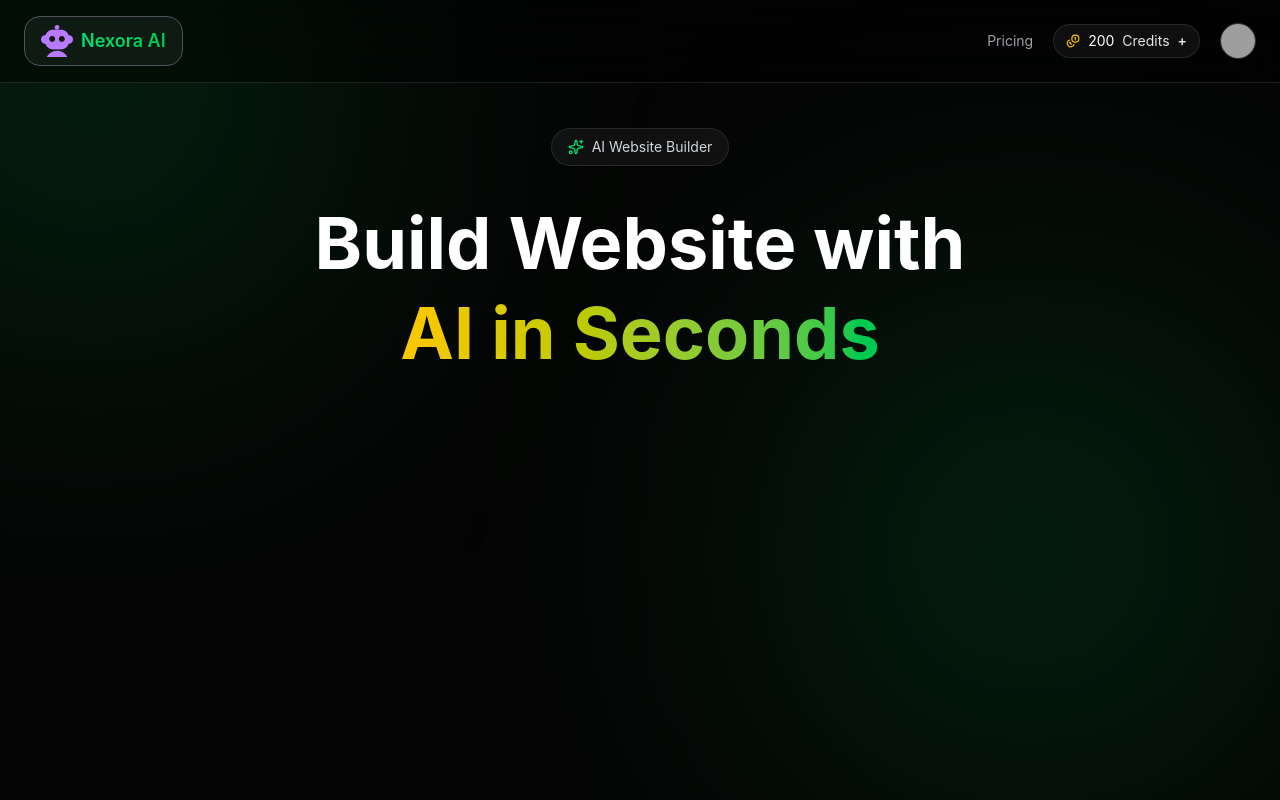
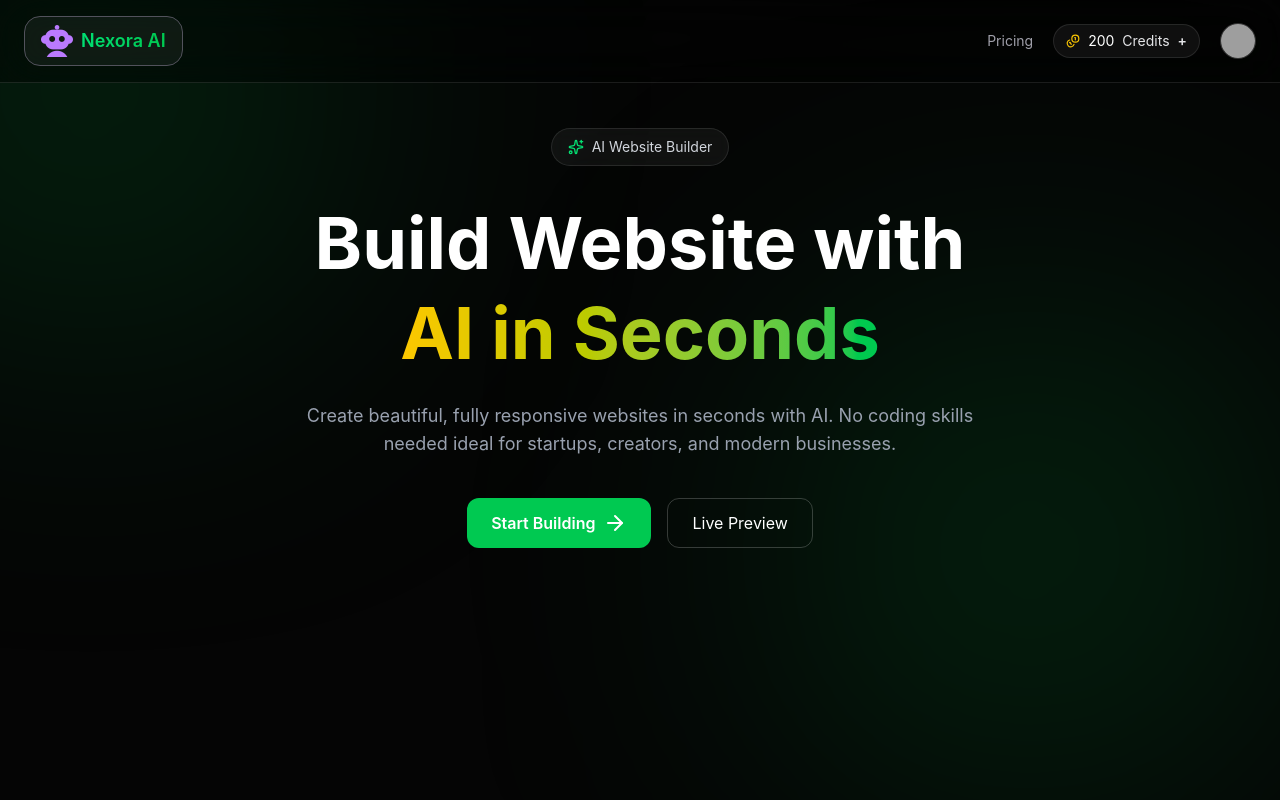
Before and after one commit to spriveen/AI-Website-Builder, a React app in the folder frontend/: page / in a window 1280 px wide. Built offline with nearby package versions, Linux system fonts and the light colour scheme; grey boxes are pictures that could not be loaded; the HTML template or start-up script is replaced by a standard one.

Commit message:
update buttons

```diff
--- a/frontend/src/pages/Home.jsx
+++ b/frontend/src/pages/Home.jsx
@@ -1,6 +1,6 @@
 import React from 'react'
 import Navbar from '../components/Navbar'
-import { Sparkles } from 'lucide-react'
+import { ArrowRight, Sparkles } from 'lucide-react'
 import { motion } from 'motion/react'
 
 const Home = () => {
@@ -41,7 +41,32 @@ const Home = () => {
           transition={{duration:0.7}}
           className='text-5xl md:text-7xl font-bold leading-tight'>
             Build Website with <br />
-            <span className='bg-linear-to-r from-yellow-400 to-green-500 bg-clip-text text-transparent'>AI in Seconds</span> </motion.h1>
+            <span className='bg-linear-to-r from-yellow-400 to-green-500 bg-clip-text text-transparent'>AI in Seconds</span>
+            </motion.h1>
+
+            {/* description */}
+            <motion.p
+             initial={{opacity:0, y:20}}
+             animate={{opacity:1, y:0}}
+            transition={{duration:0.2}}
+            className='max-w-2xl mx-auto mt-6 text-lg text-gray-400'
+            >Create beautiful, fully responsive websites in seconds with AI. No coding skills needed ideal for startups, creators, and modern businesses.
+            </motion.p>
+
+            {/* buttons */}
+            <motion.div
+             initial={{opacity:0, y:20}}
+             animate={{opacity:1, y:0}}
+            transition={{duration:0.3}}
+            className='flex flex-col sm:flex-row justify-center gap-4 mt-10 '
+            >
+              <button className='flex items-center justify-center gap-2 px-6 py-3 bg-green-500
+              hover:bg-green-600 rounded-xl font-semibold transition'>
+                Start Building <ArrowRight />
+                </button>
+                <button className='px-6 py-3 border border-white/20 hover:bg-white/10 rounded-xl
+                transition'>Live Preview</button>
+            </motion.div>
         </div>
       </section>
     </>
```
